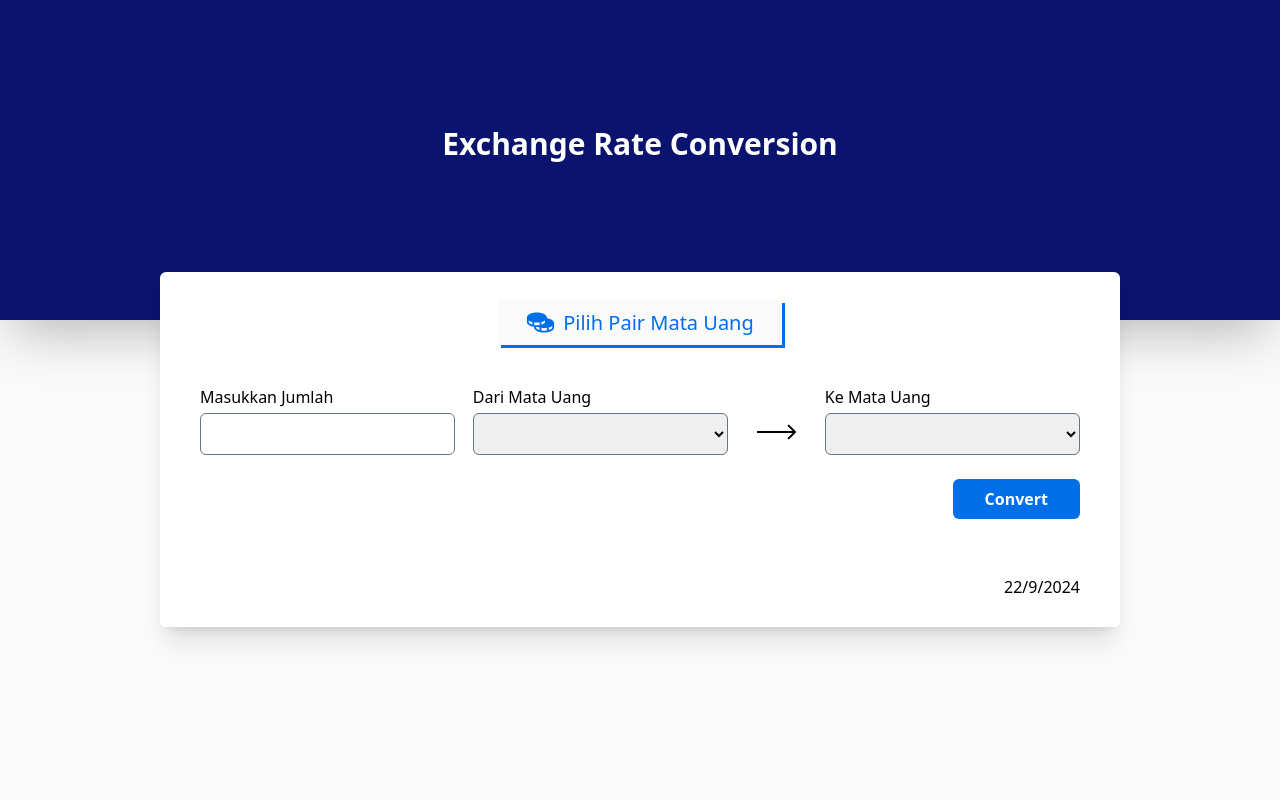
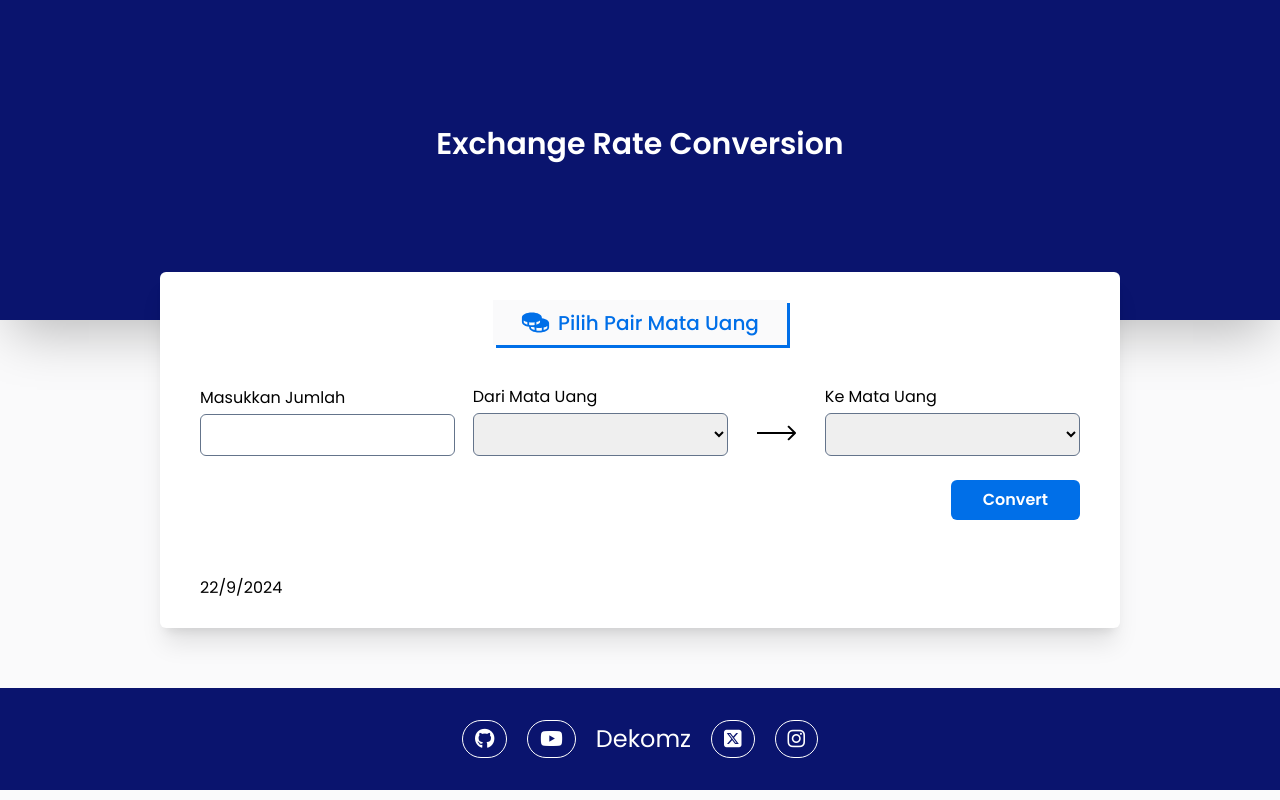
Before and after one commit to arisuryaa/Currency-Pair, a plain HTML site: page src/index.html in a window 1280 px wide. Drawn offline with Linux system fonts and the light colour scheme; no server answers.

Commit message:
membuat footer dan menambah font

```diff
--- a/src/index.html
+++ b/src/index.html
@@ -4,8 +4,11 @@
     <meta charset="UTF-8" />
     <meta name="viewport" content="width=device-width, initial-scale=1.0" />
     <link href="/dist/output.css" rel="stylesheet" />
+    <link rel="preconnect" href="https://fonts.googleapis.com" />
+    <link rel="preconnect" href="https://fonts.gstatic.com" crossorigin />
+    <link href="https://fonts.googleapis.com/css2?family=Poppins:wght@300;400;500;600;700&display=swap" rel="stylesheet" />
   </head>
-  <body class="bg-third">
+  <body class="bg-third font-Poppins">
     <div class="flex items-center justify-center h-[40vh] pb-8 bg-primary shadow-2xl">
       <h1 class="text-3xl font-semibold text-white">Exchange Rate Conversion</h1>
     </div>
@@ -40,10 +43,29 @@
             <button class="px-8 py-2 font-semibold text-white rounded-md bg-secondary" id="convert">Convert</button>
           </div>
         </div>
-        <div class="" id="tanggal"></div>
+        <div class="w-full" id="tanggal"></div>
+      </div>
+    </div>
+
+    <div class="flex items-center justify-center mt-10 bg-primary">
+      <div class="flex items-center justify-between gap-5 py-8">
+        <a href="">
+          <i class="px-3 py-2 text-xl text-white transition-all border border-white rounded-full hover:bg-white hover:text-black fa-brands fa-github"></i>
+        </a>
+        <a href="">
+          <i class="px-3 py-2 text-xl text-white border border-white rounded-full hover:bg-white hover:text-black fa-brands fa-youtube"></i>
+        </a>
+        <h1 class="text-2xl text-white">Dekomz</h1>
+        <a href="">
+          <i class="px-3 py-2 text-xl text-white border border-white rounded-full hover:bg-white hover:text-black fa-brands fa-square-x-twitter"></i>
+        </a>
+        <a href="">
+          <i class="px-3 py-2 text-xl text-white border border-white rounded-full hover:bg-white hover:text-black fa-brands fa-instagram"></i>
+        </a>
       </div>
     </div>
 
     <script src="/script.js"></script>
+    <script src="https://kit.fontawesome.com/676adc8891.js" crossorigin="anonymous"></script>
   </body>
 </html>
--- a/tailwind.config.js
+++ b/tailwind.config.js
@@ -11,6 +11,9 @@ module.exports = {
       boxShadow: {
         lg: "3px 3px 0 rgba(0, 111, 232, 100)",
       },
+      fontFamily: {
+        Poppins: ["Poppins", "sans"],
+      },
     },
   },
   plugins: [],
```
Also changed, not shown: dist/output.css.
